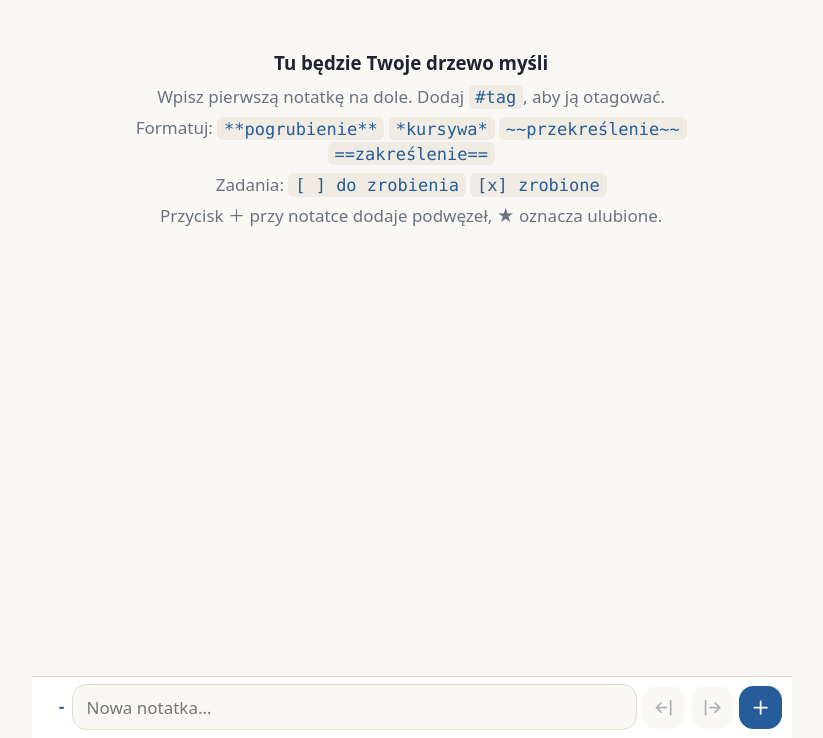
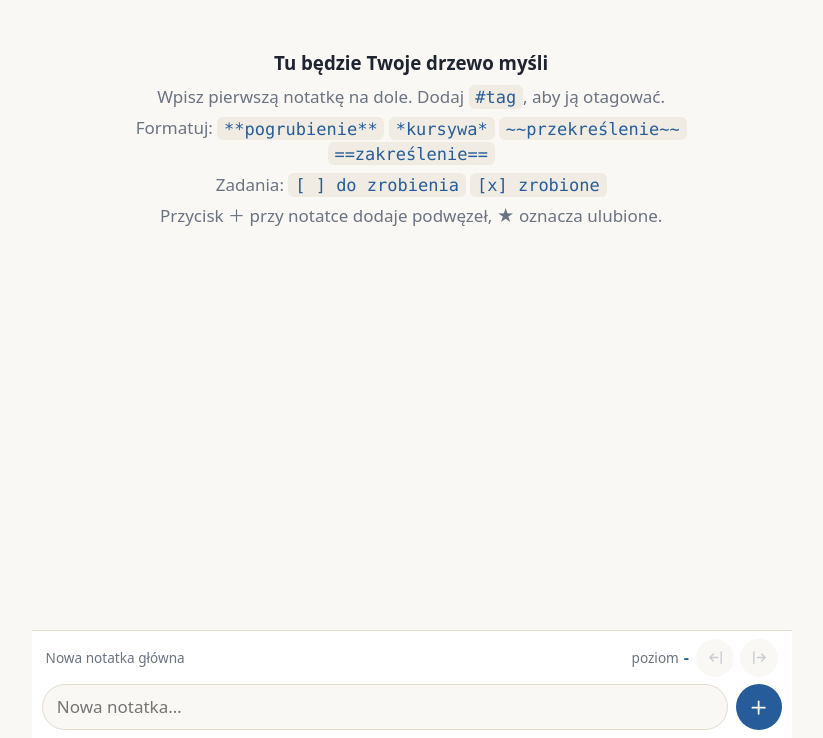
Before and after one commit to ksus/Notatnik, a plain HTML site: page index.html in a window 1280 px wide. Shown: the part 62-800 px from the top of the page, without its empty margins (228-1051 px from the left). Drawn offline with Linux system fonts and the light colour scheme.

Commit message:
zmiana okienka wprowadzania nowej notatki

```diff
--- a/app.js
+++ b/app.js
@@ -833,8 +833,9 @@
     if (state.targetId && !t) state.targetId = null;
     const depth = t ? t.depth + 1 : 0;
     $('#cPrefix').textContent = '-'.repeat(depth + 1);
-    $('#cCtx').hidden = !t;
-    if (t) $('#cCtxText').textContent = plain(t.node.text);
+    $('#cCtxLabel').textContent = t ? 'Dodajesz pod:' : 'Nowa notatka główna';
+    $('#cCtxText').textContent = t ? plain(t.node.text) : '';
+    $('#cReset').hidden = !t;
     $('#cOut').disabled = !t;
     $('#cIn').disabled = (t ? t.node.children : activeRoots()).length === 0;
     $('#cInput').placeholder = t ? 'Nowy podwęzeł…' : 'Nowa notatka…';
@@ -868,9 +869,16 @@
     if (hasVerseRef(raw)) { composerBusy = true; try { raw = await expandVerses(raw); } finally { composerBusy = false; } }
     const node = addNode(state.targetId, raw);
     if (!node) return;
-    input.value = '';
+    input.value = ''; fitComposer();
     saveNotes(); render(); flash(node.id);
     input.focus();
+  }
+
+  // pole wpisywania rośnie razem z tekstem (jak w komunikatorach): do 4 wierszy, potem się przewija
+  function fitComposer() {
+    const el = $('#cInput'); if (!el) return;
+    el.style.height = 'auto';
+    el.style.height = el.scrollHeight + 'px'; // max-height z CSS ogranicza do 4 wierszy
   }
 
   function initComposer() {
@@ -884,6 +892,7 @@
     $('#cOut').addEventListener('click', () => { goOut(); });
     $('#cIn').addEventListener('click', () => { goDeeper(); });
     $('#cReset').addEventListener('click', () => setTarget(null));
+    $('#cInput').addEventListener('input', fitComposer);
     $('#cInput').addEventListener('keydown', (e) => {
       if (e.key === 'Enter' && !e.isComposing) { e.preventDefault(); submitComposer(); }
       else if (e.key === 'Tab') {
@@ -1057,6 +1066,7 @@
   function vSugApply(it) {
     const input = $('#cInput');
     input.setRangeText('@' + it.insert, it.at, it.end, 'end');
+    fitComposer();
     input.focus();
     vSugUpdate();
   }
--- a/index.html
+++ b/index.html
@@ -59,18 +59,18 @@
     <div id="toast" role="status" aria-live="polite" hidden></div>
 
     <footer id="composer">
-      <div id="cCtx" class="ctx" hidden>
-        <span class="ctx-label">Dodajesz pod:</span>
+      <div class="ctx">
+        <span id="cCtxLabel" class="ctx-label">Nowa notatka główna</span>
         <b id="cCtxText"></b>
-        <button id="cReset" class="mini" type="button" aria-label="Wróć do najwyższego poziomu"></button>
+        <span class="lvl">poziom <span id="cPrefix" class="lvl-n">-</span></span>
+        <button id="cOut" class="sq sm" type="button" title="Poziom wyżej (Shift+Tab)" aria-label="Poziom wyżej"></button>
+        <button id="cIn" class="sq sm" type="button" title="Poziom niżej (Tab)" aria-label="Poziom niżej"></button>
+        <button id="cReset" class="mini" type="button" aria-label="Wróć do najwyższego poziomu" hidden></button>
       </div>
       <div class="inputrow">
-        <span id="cPrefix" class="prefix" aria-hidden="true">-</span>
-        <input id="cInput" type="text" placeholder="Nowa notatka… (#tag)" autocomplete="off"
-               autocapitalize="sentences" enterkeyhint="send" maxlength="500">
-        <button id="cOut" class="sq" type="button" title="Poziom wyżej (Shift+Tab)" aria-label="Poziom wyżej"></button>
-        <button id="cIn" class="sq" type="button" title="Poziom niżej (Tab)" aria-label="Poziom niżej"></button>
-        <button id="cAdd" class="sq primary" type="button" title="Dodaj (Enter)" aria-label="Dodaj notatkę"></button>
+        <textarea id="cInput" rows="1" placeholder="Nowa notatka… (#tag)" autocomplete="off"
+               autocapitalize="sentences" enterkeyhint="send" maxlength="500"></textarea>
+        <button id="cAdd" class="sq primary round" type="button" title="Dodaj (Enter)" aria-label="Dodaj notatkę"></button>
       </div>
     </footer>
   </div>
--- a/style.css
+++ b/style.css
@@ -169,23 +169,31 @@ button.chip.on { background: var(--accent); color: var(--accent-ink); }
   flex: none; background: var(--surface); border-top: 1px solid var(--line);
   padding: .45rem .6rem calc(.45rem + env(safe-area-inset-bottom));
 }
-.ctx { display: flex; align-items: center; gap: .4rem; font-size: .8rem; color: var(--muted); padding: 0 .2rem .4rem; min-width: 0; }
-.ctx b { color: var(--ink); font-weight: 600; overflow: hidden; text-overflow: ellipsis; white-space: nowrap; min-width: 0; }
+.ctx { display: flex; align-items: center; gap: .35rem; font-size: .8rem; color: var(--muted); padding: 0 .2rem .45rem; min-width: 0; }
+.ctx b { flex: 1; color: var(--ink); font-weight: 600; overflow: hidden; text-overflow: ellipsis; white-space: nowrap; min-width: 0; }
 .ctx-label { flex: none; }
-.mini { margin-left: auto; flex: none; width: 1.8rem; height: 1.8rem; border-radius: 50%; display: inline-flex; align-items: center; justify-content: center; }
+.lvl { flex: none; white-space: nowrap; }
+.lvl-n { font-family: var(--mono); font-weight: 700; color: var(--accent); }
+.mini { flex: none; width: 1.8rem; height: 1.8rem; border-radius: 50%; display: inline-flex; align-items: center; justify-content: center; }
+.mini[hidden] { display: none; }
 .mini:active { background: var(--surface-2); }
-.inputrow { display: flex; align-items: center; gap: .35rem; }
-.inputrow .prefix { min-width: 1.4rem; justify-content: flex-end; height: auto; }
+.inputrow { display: flex; align-items: flex-end; gap: .45rem; }
 #cInput {
-  flex: 1; min-width: 0; height: 2.7rem; padding: 0 .8rem;
-  border: 1px solid var(--line); border-radius: .85rem; background: var(--bg);
-  font-size: max(16px, 1rem);
+  flex: 1; min-width: 0; display: block; resize: none; overflow-y: auto;
+  height: 2.7rem; min-height: 2.7rem;
+  max-height: calc(4 * 1.35 * max(16px, 1rem) + 1.2rem + 2px); /* 4 wiersze */
+  padding: .6rem .8rem; line-height: 1.35;
+  border: 1px solid var(--line); border-radius: 1.35rem; background: var(--bg);
+  font: inherit; font-size: max(16px, 1rem); line-height: 1.35; color: inherit;
+  overflow-wrap: anywhere;
 }
 .sq {
   flex: none; width: max(42px, 2.5rem); height: max(42px, 2.5rem); border-radius: .85rem;
   display: inline-flex; align-items: center; justify-content: center;
   background: var(--surface-2);
 }
+.sq.sm { width: max(38px, 2.2rem); height: max(38px, 2.2rem); border-radius: 50%; }
+.sq.round { border-radius: 50%; width: max(44px, 2.7rem); height: max(44px, 2.7rem); }
 .sq.primary { background: var(--accent); color: var(--accent-ink); }
 
 /* ===== Toast ===== */
--- a/sw.js
+++ b/sw.js
@@ -1,7 +1,7 @@
 /* Service worker — cache-first dla powłoki aplikacji (działa offline).
    WAŻNE: przy każdej zmianie plików aplikacji zwiększ VERSION,
    wtedy użytkownicy dostaną komunikat „Dostępna nowa wersja”. */
-const VERSION = 'v20';
+const VERSION = 'v21';
 const CACHE = `drzewko-${VERSION}`;
 // Tekst Biblii (UBG, ~4 MB) ma osobny, niewersjonowany cache — nie pobiera się go ponownie przy każdej aktualizacji aplikacji.
 // Przy zmianie lib/ubg.json zmień nazwę BIBLE_CACHE (np. na -v2).
```
Also changed, not shown: 1 other file.
